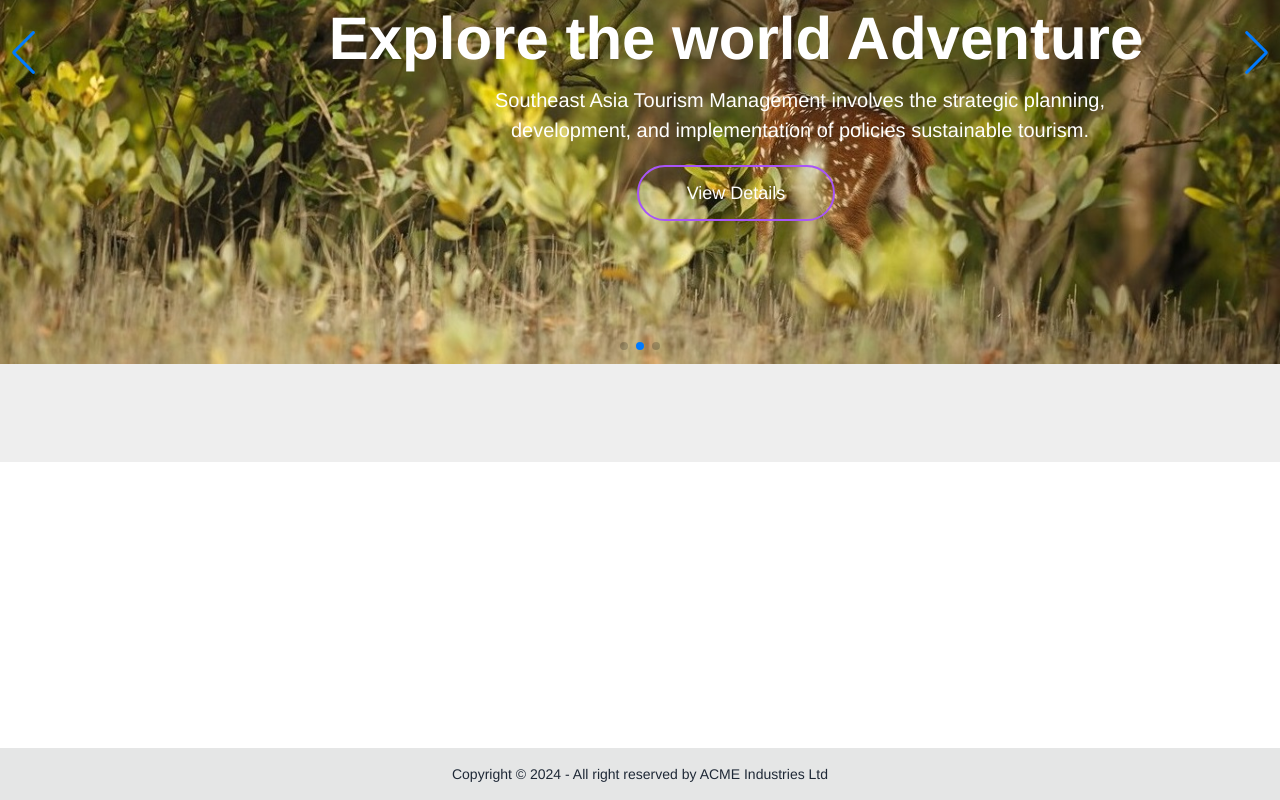
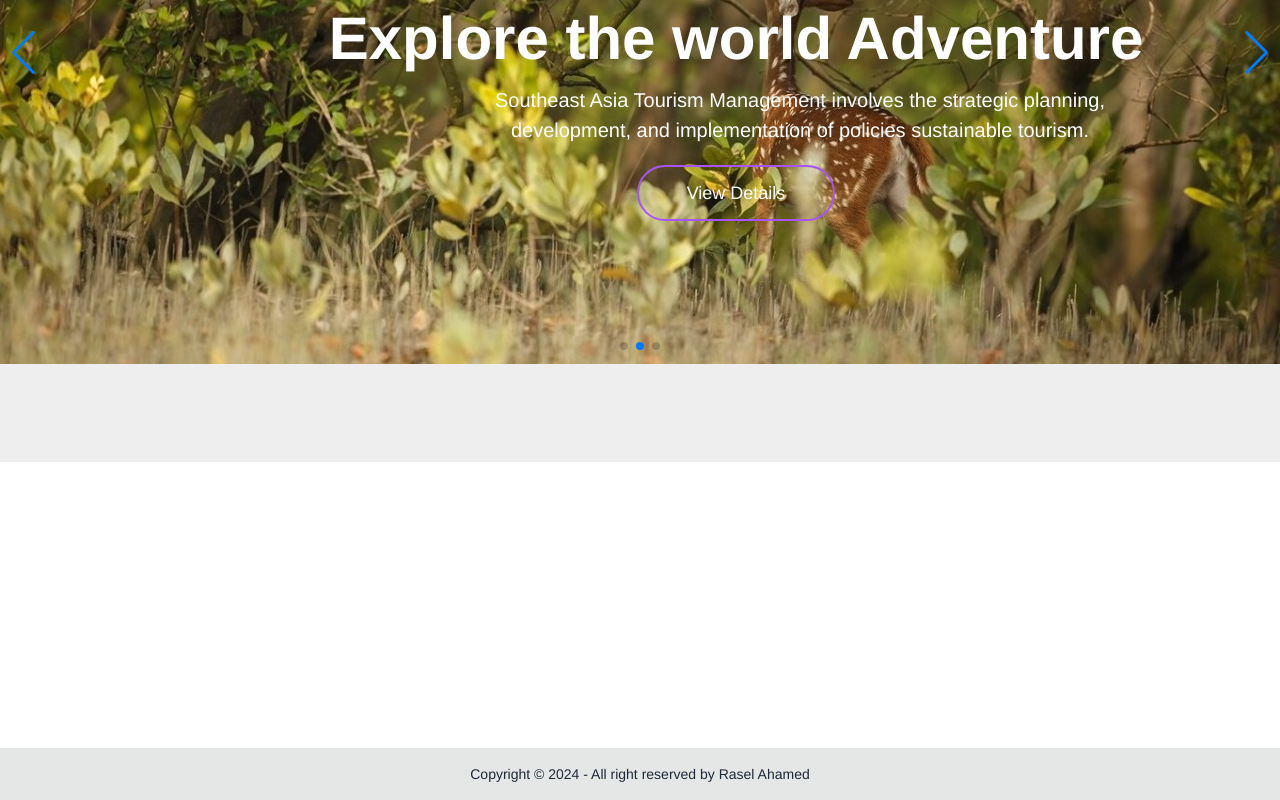
Before and after one commit to RashedulHaqueRasel1/Asia-Adventure, a React (Vite) app: page / in a window 1280 px wide. Shown: the part 338-1138 px from the top of the page. Built offline with nearby package versions, Linux system fonts and the light colour scheme; no server answers.

Commit message:
My List Added

```diff
--- a/src/components/AllTouristsSpot/AllTouristsSpotCard.jsx
+++ b/src/components/AllTouristsSpot/AllTouristsSpotCard.jsx
@@ -8,8 +8,6 @@
 
 
     const { _id, email, name, photo, cost, visitors, description, time, seasonality } = spot;
-
-
 
 
 
--- a/src/components/Footer/Footer.jsx
+++ b/src/components/Footer/Footer.jsx
@@ -4,7 +4,7 @@
         <div className="mt-96">
             <footer className="footer footer-center p-4 bg-base-300 text-base-content">
                 <aside>
-                    <p>Copyright © 2024 - All right reserved by ACME Industries Ltd</p>
+                    <p>Copyright © 2024 - All right reserved by Rasel Ahamed</p>
                 </aside>
             </footer>
 
```
